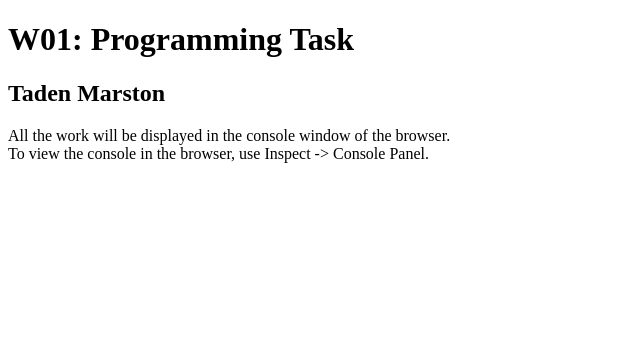
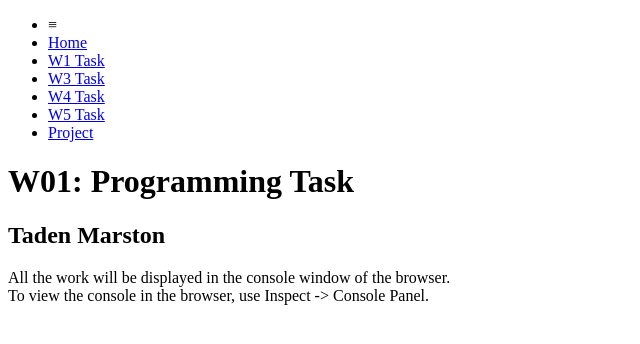
Before and after one commit to StrikorDawn/Learning-JavaScript, a plain HTML site: page Week 1/w01-task.html in a window 1280 px wide. Shown: the whole page, without its empty margins (0-640 px from the left). Drawn offline with Linux system fonts and the light colour scheme.

Commit message:
Updated Url File paths

```diff
--- a/Week 1/w01-task.html
+++ b/Week 1/w01-task.html
@@ -8,6 +8,15 @@
 </head>
 
 <body>
+  <ul id="menu">
+    <li><a id="toggleMenu">&equiv;</a></li>
+    <li><a href="index.html" class="active">Home</a></li>
+    <li><a href="./Week 1/w01-task.html">W1 Task</a></li>
+    <li><a href="./Week 3/w03-task.html">W3 Task</a></li>
+    <li><a href="./Week 4/w04-task.html">W4 Task</a></li>
+    <li><a href="./Week 5/w05-task.html">W5 Task</a></li>
+    <li><a href="./Project/project.html">Project</a></li>
+  </ul>
   <h1>W01: Programming Task</h1>
   <h2>Taden Marston</h2>
   <p>All the work will be displayed in the console window of the browser.
```
Also changed, not shown: Week 3/w03-task.html (+7 -8 lines), index.html (+4 -4 lines).
